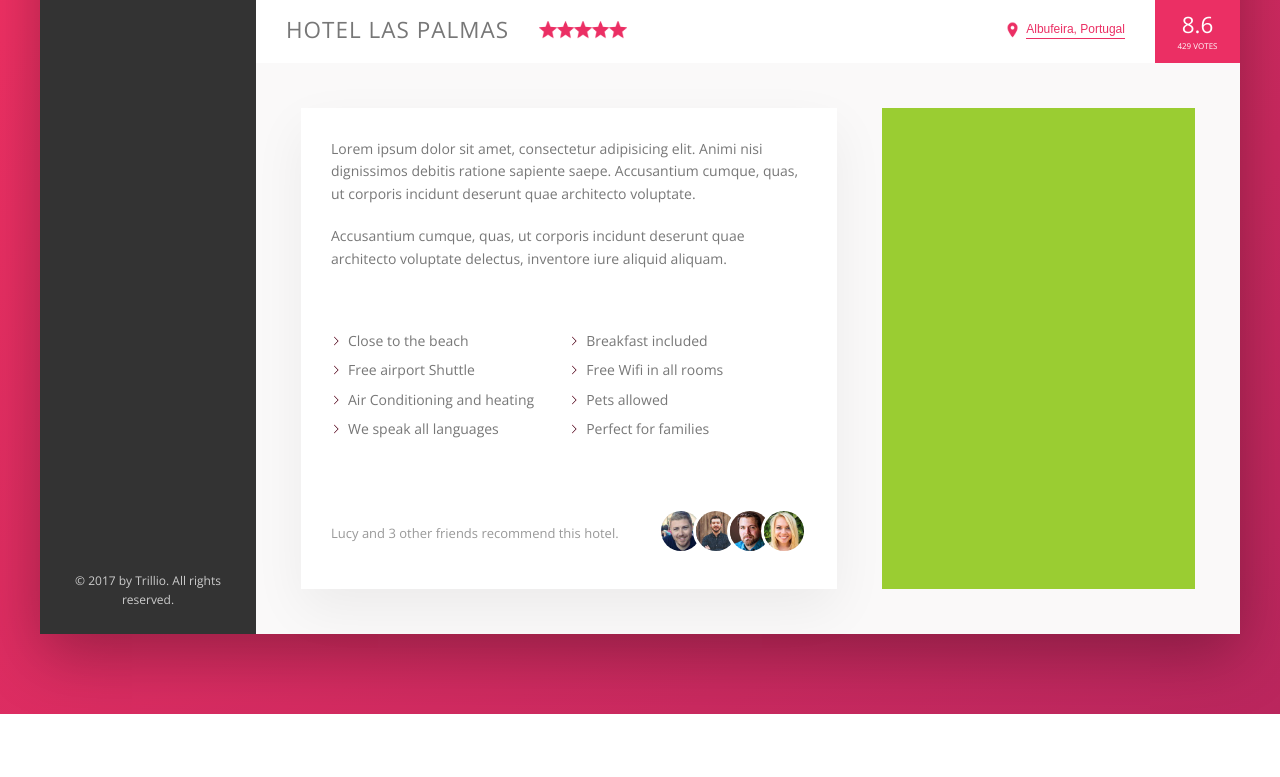
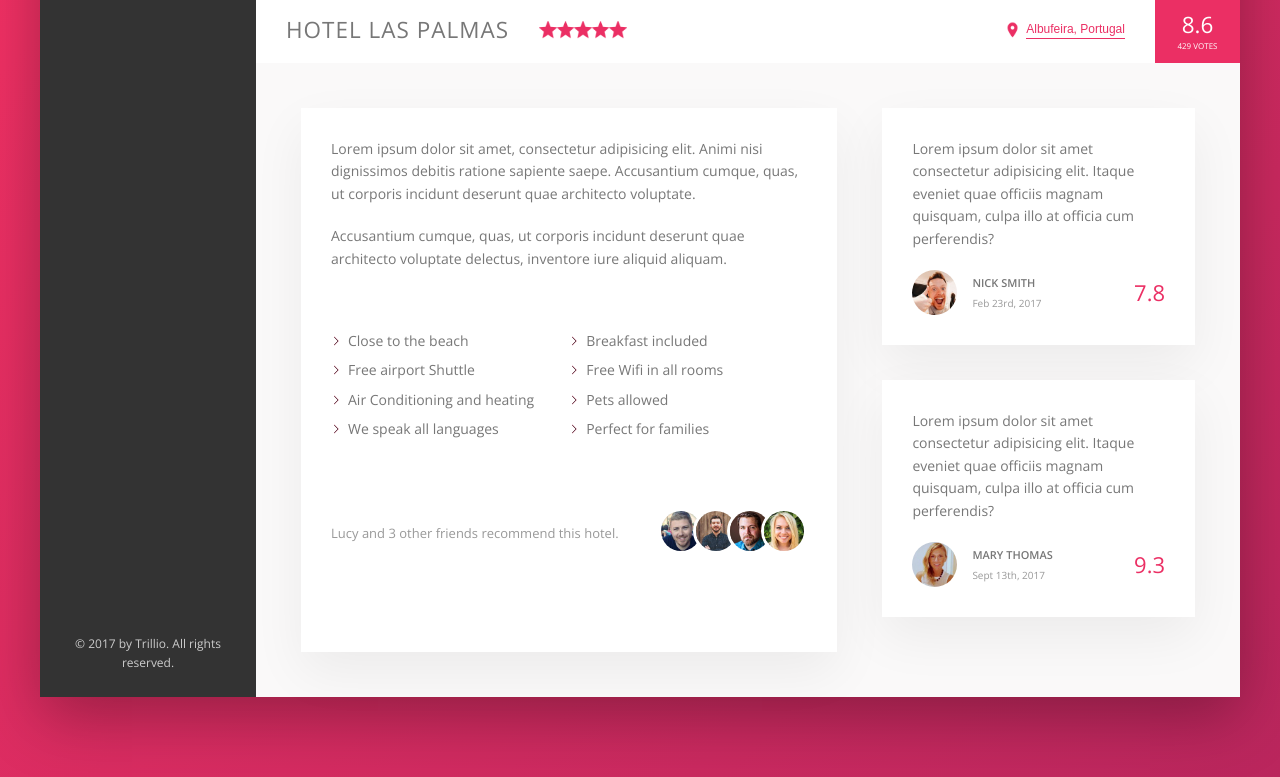
Before and after one commit to mounikaperi/css-project-assignments, a plain HTML site: page Project-Trillio/index.html in a window 1280 px wide. Shown: the part 538-1315 px from the top of the page. Before the commit the page ends 1252 px from the top, so only its background shows below. Drawn offline with nearby package versions, Linux system fonts and the light colour scheme.

Commit message:
Code Enhancements

```diff
--- a/Project-Trillio/index.html
+++ b/Project-Trillio/index.html
@@ -134,7 +134,32 @@
                         </div>
                     </div>
                     <div class="user-reviews">
-
+                        <figure class="review">
+                            <blockquote class="review__text">
+                                Lorem ipsum dolor sit amet consectetur adipisicing elit. Itaque eveniet quae officiis magnam quisquam, culpa illo at officia cum perferendis?
+                            </blockquote>
+                            <figcaption class="review__user">
+                                <img src="images/user-1.jpg" alt="User 1" class="review__photo" />
+                                <div class="review__user-box">
+                                    <p class="review__user-name">Nick Smith</p>
+                                    <p class="review__user-date">Feb 23rd, 2017</p>
+                                </div>
+                                <div class="review__rating">7.8</div>
+                            </figcaption>
+                        </figure>
+                        <figure class="review">
+                            <blockquote class="review__text">
+                                Lorem ipsum dolor sit amet consectetur adipisicing elit. Itaque eveniet quae officiis magnam quisquam, culpa illo at officia cum perferendis?
+                            </blockquote>
+                            <figcaption class="review__user">
+                                <img src="images/user-2.jpg" alt="User 2" class="review__photo" />
+                                <div class="review__user-box">
+                                    <p class="review__user-name">Mary Thomas</p>
+                                    <p class="review__user-date">Sept 13th, 2017</p>
+                                </div>
+                                <div class="review__rating">9.3</div>
+                            </figcaption>
+                        </figure>
                     </div>
                 </div>
             </main>
--- a/Project-Trillio/sass/_components.scss
+++ b/Project-Trillio/sass/_components.scss
@@ -301,9 +301,6 @@
     &__count {
         margin-right: auto;
     }
-    &__friends {
-
-    }
     &__photo {
         box-sizing: content-box;
         height: 4rem;
@@ -315,3 +312,45 @@
         }
     }
 }
+
+//Reviews
+.review {
+    background-color: #fff;
+    box-shadow: var(--shadow-light);
+    padding: 3rem;
+    margin-bottom: 3.5rem;
+    &__text {
+        margin-bottom: 2rem;
+    }
+    &__user {
+        display: flex;
+        align-items: center;
+    }
+    &__photo {
+        height: 4.5rem;
+        width: 4.5rem;
+        border-radius: 50%;
+        margin-right: 1.5rem;
+    }
+    &__user-box {
+        margin-right: auto;
+    }
+    &__user-name {
+        font-size: 1.1rem;
+        font-weight: 600;
+        text-transform: uppercase;
+        margin-bottom: 0.4rem;
+    }
+    &__user-date {
+        font-size: 1rem;
+        color: var(--color-grey-dark-3);
+    }
+    &__rating {
+        color: var(--color-primary);
+        font-size: 2.2rem;
+        font-weight: 300;
+    }
+    &::before {
+        content: "";
+    }
+}
--- a/Project-Trillio/sass/_layout.scss
+++ b/Project-Trillio/sass/_layout.scss
@@ -29,6 +29,7 @@
     flex: 1;
 }
 .detail {
+    font-size: 1.4rem;
     display: flex;
     padding: 4.5rem;
     background-color: var(--color-grey-light-1);
@@ -43,6 +44,5 @@
     margin-right: 4.5rem;
 }
 .user-reviews {
-    background-color: yellowgreen;
     flex: 1;
 }
```
Also changed, not shown: Project-Trillio/css/style.css.
